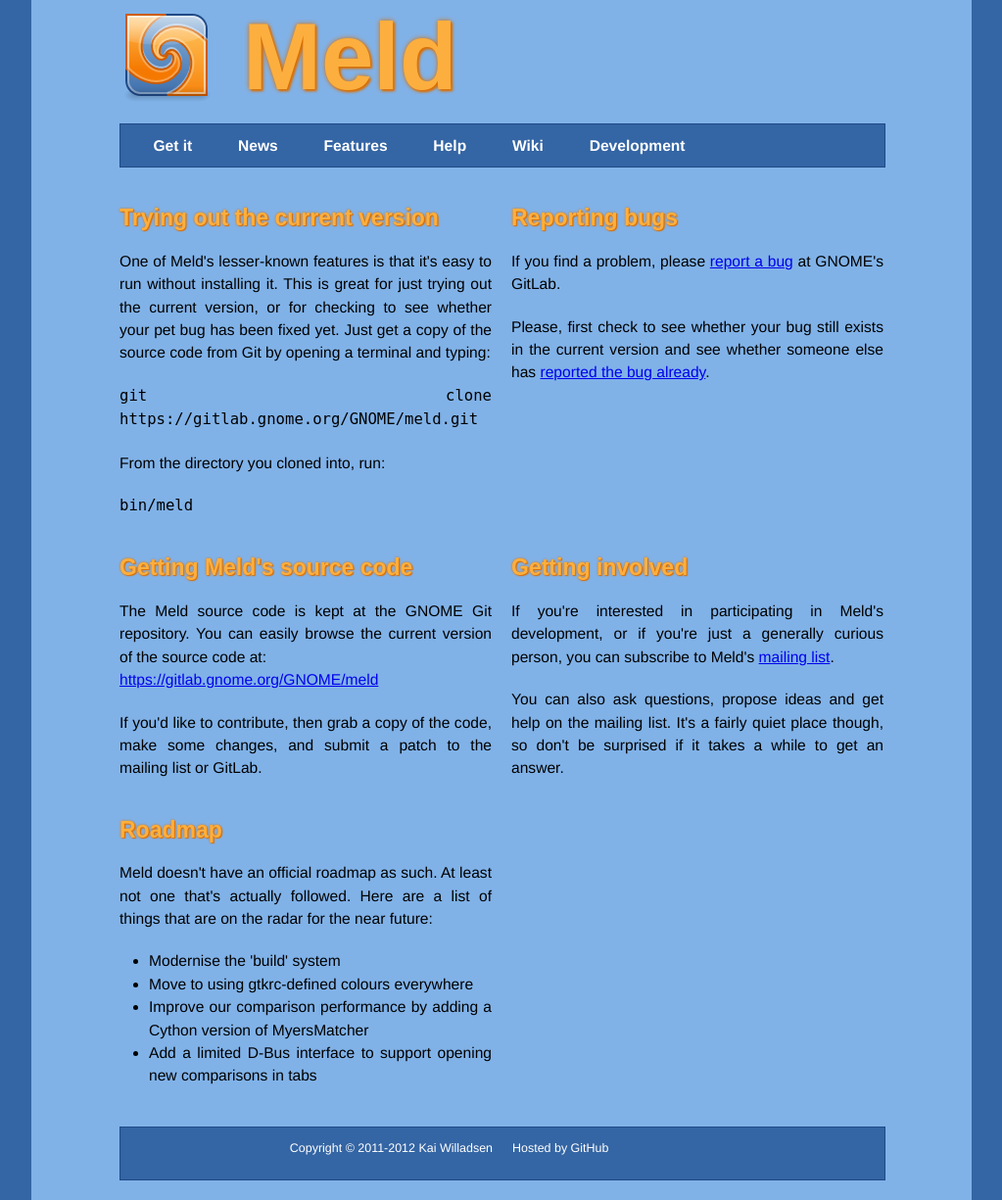
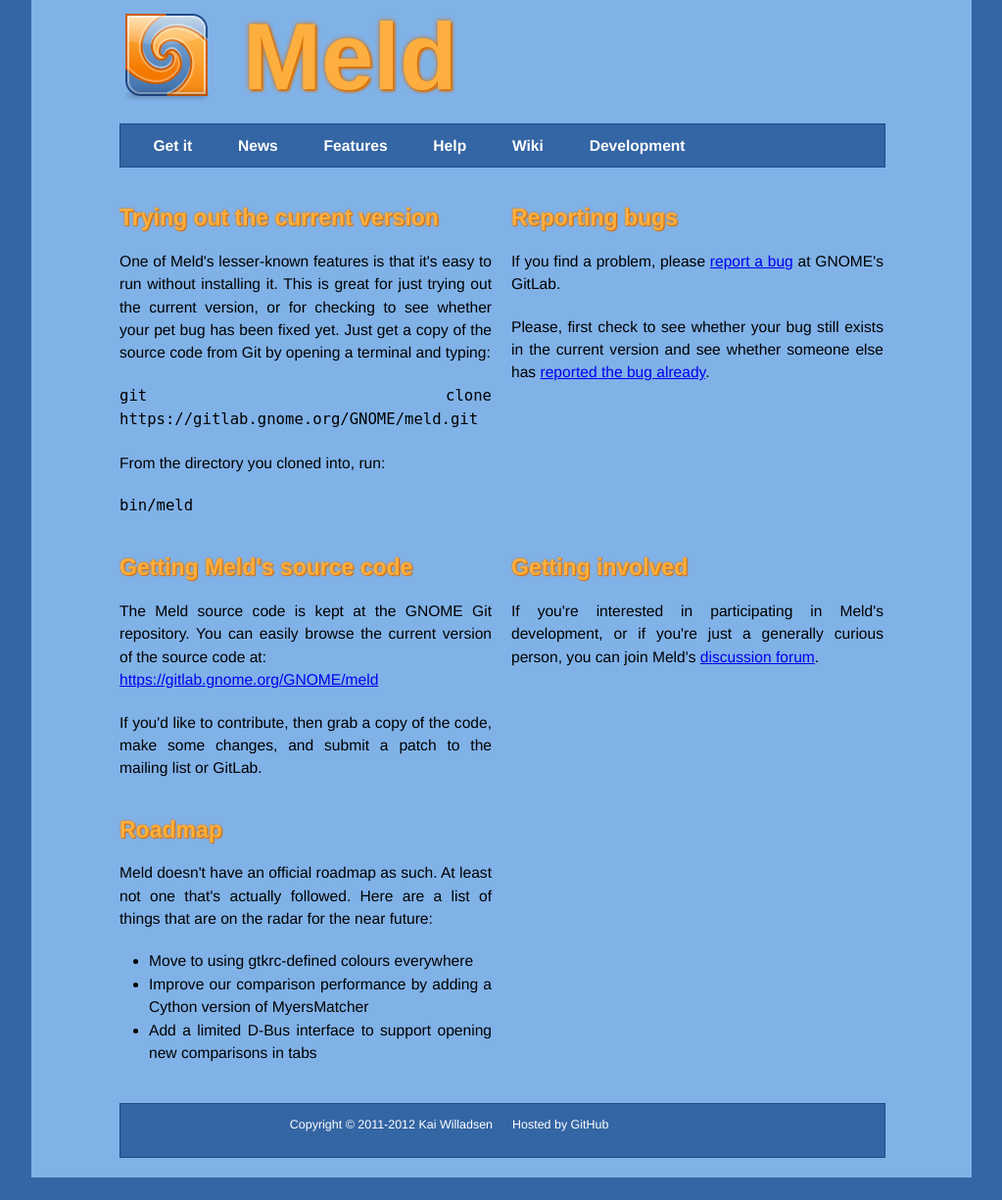
Before and after one commit to meld/meld.github.com, a Jekyll site: the page built from development.html, in a window 1280 px wide. Shown: the whole page at 98% size, without its empty margins (128-1151 px from the left). Built offline with Jekyll 4.4.1, drawn with Linux system fonts in a browser that asks for light colours; nearby versions of some CDN libraries; some web fonts are replaced; after the commit the page ends 1202 px from its top, so only the background shows below that.

Commit message:
Update development page for new forum link and update roadmap

```diff
--- a/development.html
+++ b/development.html
@@ -54,13 +54,8 @@
     <h2>Getting involved</h2>
     <p>
     If you're interested in participating in Meld's development, or if you're
-    just a generally curious person, you can subscribe to Meld's
-    <a href="http://mail.gnome.org/mailman/listinfo/meld-list">mailing list</a>.
-    </p>
-    <p>
-    You can also ask questions, propose ideas and get help on the mailing list.
-    It's a fairly quiet place though, so don't be surprised if it takes a while
-    to get an answer.
+    just a generally curious person, you can join Meld's
+    <a href="https://discourse.gnome.org/tag/meld">discussion forum</a>.
     </p>
   </div>
   <div class="clear"></div>
@@ -73,7 +68,6 @@
     near future:
     </p>
     <ul>
-        <li>Modernise the 'build' system</li>
         <li>Move to using gtkrc-defined colours everywhere</li>
         <li>Improve our comparison performance by adding a Cython version of
             MyersMatcher</li>
```
